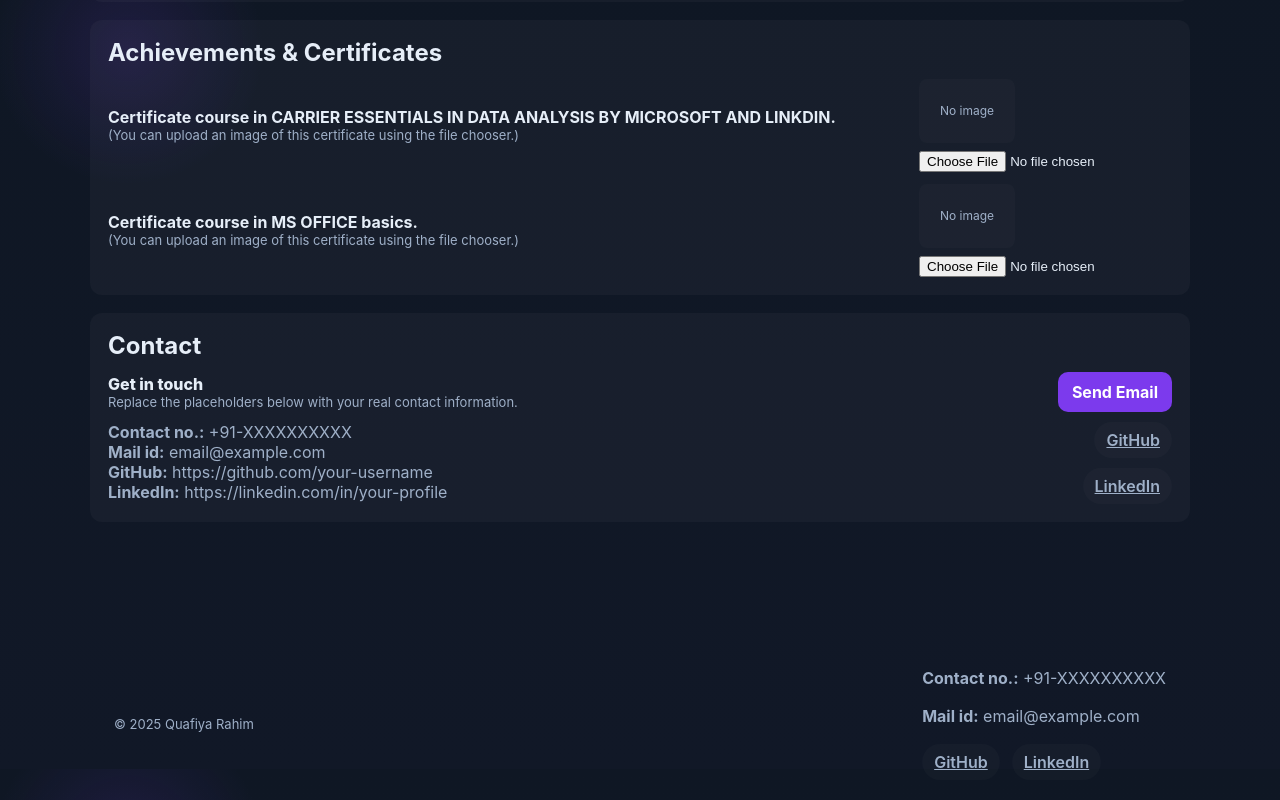
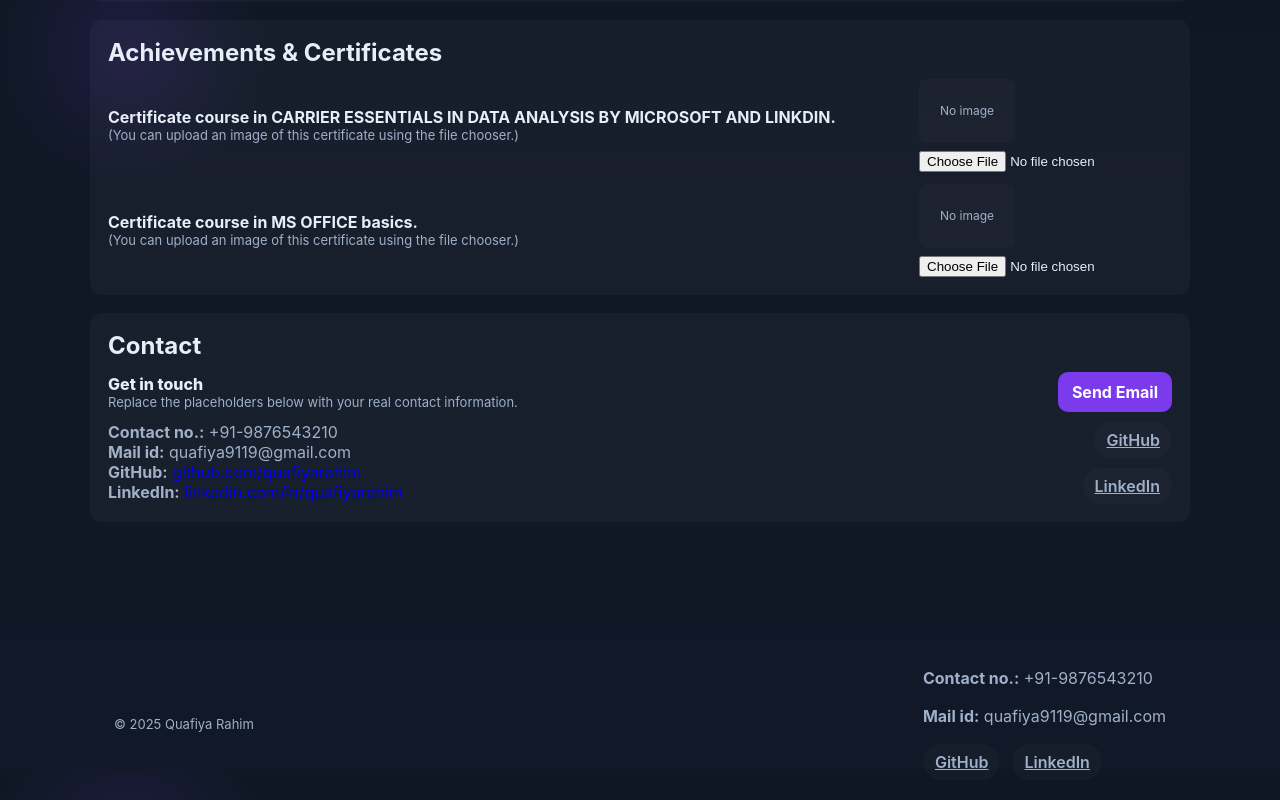
Before and after one commit to quafiya-rahim/Portfolio, a plain HTML site: page index.html in a window 1280 px wide. Shown: the part 1631-2431 px from the top of the page. Drawn offline with Linux system fonts and the light colour scheme.

Commit message:
Update index.html

```diff
--- a/index.html
+++ b/index.html
@@ -223,10 +223,10 @@
           <div style="font-weight:800">Get in touch</div>
           <div class="small-muted">Replace the placeholders below with your real contact information.</div>
           <div style="margin-top:12px;color:var(--muted)">
-            <div><strong>Contact no.:</strong> +91-XXXXXXXXXX</div>
-            <div><strong>Mail id:</strong> email@example.com</div>
-            <div><strong>GitHub:</strong> https://github.com/your-username</div>
-            <div><strong>LinkedIn:</strong> https://linkedin.com/in/your-profile</div>
+            <div><strong>Contact no.:</strong> +91-9876543210</div>
+            <div><strong>Mail id:</strong> quafiya9119@gmail.com</div>
+            <div><strong>GitHub:</strong> <a href="https://github.com/quafiya-rahim" target="_blank">github.com/quafiyarahim</a></div>
+            <div><strong>LinkedIn:</strong> <a href="https://www.linkedin.com/in/quafiya-rahim-9b0201315" target="_blank">linkedin.com/in/quafiyarahim</a></div>
           </div>
         </div>
 
@@ -244,11 +244,12 @@
     <div class="footer-inner">
       <div class="small-muted">© <span id="year"></span> Quafiya Rahim</div>
       <div class="contact-list">
-        <div><strong>Contact no.:</strong> +91-XXXXXXXXXX</div>
-        <div><strong>Mail id:</strong> email@example.com</div>
+        <div><strong>Contact no.:</strong> +91-9876543210</div>
+        <div><strong>Mail id:</strong> quafiya9119@gmail.com</div>
         <div class="socials">
-          <a class="pill" href="https://github.com/your-username" target="_blank">GitHub</a>
-          <a class="pill" href="https://linkedin.com/in/your-profile" target="_blank">LinkedIn</a>
+          <a class="pill" href="https://github.com/quafiya-rahim" target="_blank">GitHub</a>
+          <a class="pill" href="https://www.linkedin.com/in/quafiya-rahim-9b0201315" target="_blank">LinkedIn</a>
+
         </div>
       </div>
     </div>
```
